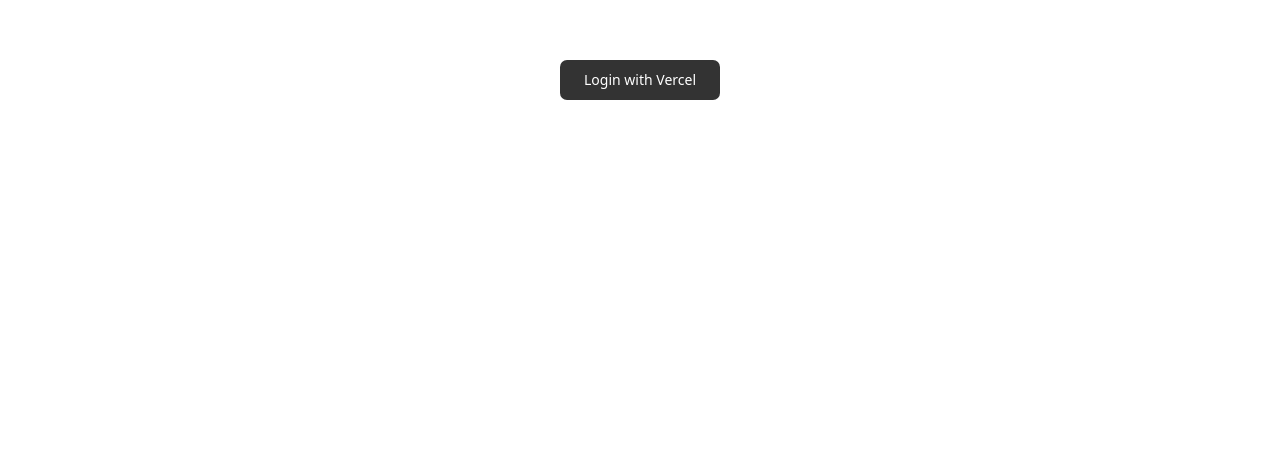
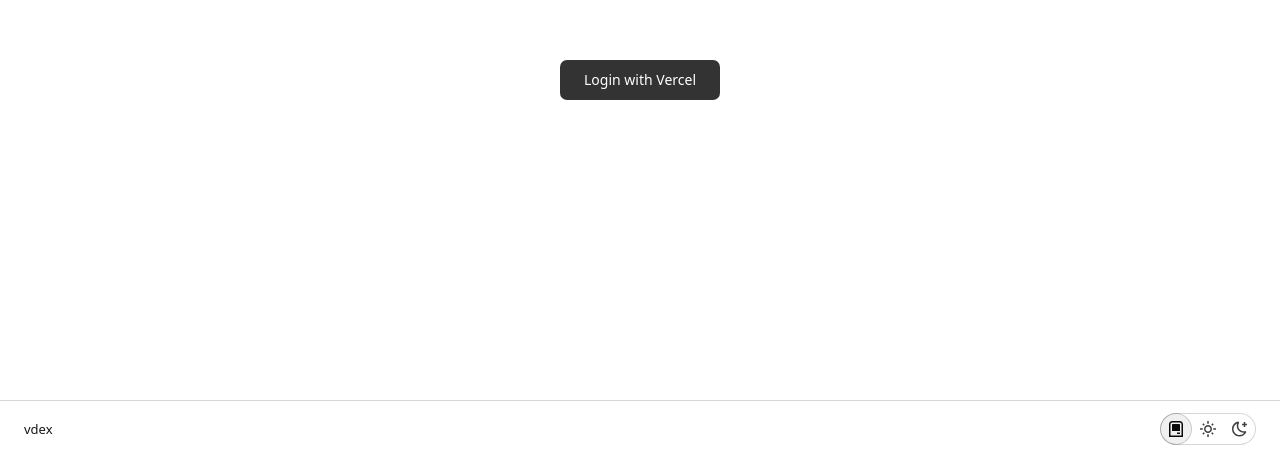
Before and after one commit to Montekkundan/vdex, a Next.js app: page / in a window 1280 px wide. Shown: the part 400-857 px from the top of the page. Before the commit the page ends 800 px from the top, so only its background shows below. Built offline with nearby package versions, Linux system fonts and the light colour scheme; no server answers.

Commit message:
feat: add global footer with theme switcher

```diff
--- a/src/app/layout.tsx
+++ b/src/app/layout.tsx
@@ -4,6 +4,7 @@
 import { JetBrains_Mono } from "next/font/google";
 import { ThemeProvider } from "@/components/theme-provider";
 import { TooltipProvider } from "@/components/ui/tooltip";
+import { AppFooter } from "@/components/layout/app-footer";
 import "./globals.css";
 
 const jetbrainsMono = JetBrains_Mono({
@@ -37,7 +38,12 @@
           enableSystem
           disableTransitionOnChange
         >
-          <TooltipProvider>{children}</TooltipProvider>
+          <TooltipProvider>
+            <div className="flex min-h-screen flex-col">
+              <div className="flex-1">{children}</div>
+              <AppFooter />
+            </div>
+          </TooltipProvider>
         </ThemeProvider>
       </body>
     </html>
--- /dev/null
+++ b/src/components/layout/app-footer.tsx
@@ -0,0 +1,21 @@
+"use client";
+
+import { usePathname } from "next/navigation";
+import { ThemeSwitcher } from "@/components/ui/theme-switcher-1";
+
+export function AppFooter() {
+  const pathname = usePathname();
+
+  if (pathname.startsWith("/desktop")) {
+    return null;
+  }
+
+  return (
+    <footer className="border-t border-gray-alpha-300 bg-background-100">
+      <div className="mx-auto flex h-14 max-w-7xl items-center justify-between px-6">
+        <span className="text-copy-13 font-medium text-gray-900">vdex</span>
+        <ThemeSwitcher />
+      </div>
+    </footer>
+  );
+}
--- /dev/null
+++ b/src/components/ui/theme-switcher-1.tsx
@@ -0,0 +1,113 @@
+"use client";
+
+import { useTheme } from "next-themes";
+import clsx from "clsx";
+
+type TTheme = "system" | "light" | "dark";
+
+export function ThemeSwitcher() {
+  const { theme, setTheme } = useTheme();
+  const resolvedTheme: TTheme =
+    theme === "light" || theme === "dark" || theme === "system"
+      ? theme
+      : "system";
+
+  return (
+    <fieldset className="flex h-8 rounded-full border border-gray-alpha-300 bg-background-100">
+      <legend className="sr-only">Select a display theme</legend>
+      <div className="-ml-px -mt-px">
+        <input
+          aria-label="system"
+          id="theme-switch-system"
+          type="radio"
+          value="system"
+          checked={resolvedTheme === "system"}
+          onChange={() => setTheme("system")}
+          className="sr-only"
+        />
+        <label
+          htmlFor="theme-switch-system"
+          className={clsx(
+            "group flex h-8 w-8 cursor-pointer items-center justify-center rounded-full transition",
+            resolvedTheme === "system" && "border border-gray-alpha-300 bg-gray-alpha-100",
+          )}
+        >
+          <span className="sr-only">system</span>
+          <svg height="16" strokeLinejoin="round" viewBox="0 0 16 16" width="16">
+            <path
+              fillRule="evenodd"
+              clipRule="evenodd"
+              d="M1 3.25C1 1.45507 2.45507 0 4.25 0H11.75C13.5449 0 15 1.45507 15 3.25V15.25V16H14.25H1.75H1V15.25V3.25ZM4.25 1.5C3.2835 1.5 2.5 2.2835 2.5 3.25V14.5H13.5V3.25C13.5 2.2835 12.7165 1.5 11.75 1.5H4.25ZM4 4C4 3.44772 4.44772 3 5 3H11C11.5523 3 12 3.44772 12 4V10H4V4ZM9 13H12V11.5H9V13Z"
+              className={clsx(
+                "duration-150 group-hover:fill-gray-1000",
+                resolvedTheme === "system" ? "fill-gray-1000" : "fill-gray-700",
+              )}
+            />
+          </svg>
+        </label>
+      </div>
+      <div className="-mt-px">
+        <input
+          aria-label="light"
+          id="theme-switch-light"
+          type="radio"
+          value="light"
+          checked={resolvedTheme === "light"}
+          onChange={() => setTheme("light")}
+          className="sr-only"
+        />
+        <label
+          htmlFor="theme-switch-light"
+          className={clsx(
+            "group flex h-8 w-8 cursor-pointer items-center justify-center rounded-full transition",
+            resolvedTheme === "light" && "border border-gray-alpha-300 bg-gray-alpha-100",
+          )}
+        >
+          <span className="sr-only">light</span>
+          <svg height="16" strokeLinejoin="round" viewBox="0 0 16 16" width="16">
+            <path
+              fillRule="evenodd"
+              clipRule="evenodd"
+              d="M8.75 0.75V0H7.25V0.75V2V2.75H8.75V2V0.75ZM11.182 3.75732L11.7123 3.22699L12.0659 2.87344L12.5962 2.34311L13.6569 3.40377L13.1265 3.9341L12.773 4.28765L12.2426 4.81798L11.182 3.75732ZM8 10.5C9.38071 10.5 10.5 9.38071 10.5 8C10.5 6.61929 9.38071 5.5 8 5.5C6.61929 5.5 5.5 6.61929 5.5 8C5.5 9.38071 6.61929 10.5 8 10.5ZM8 12C10.2091 12 12 10.2091 12 8C12 5.79086 10.2091 4 8 4C5.79086 4 4 5.79086 4 8C4 10.2091 5.79086 12 8 12ZM13.25 7.25H14H15.25H16V8.75H15.25H14H13.25V7.25ZM0.75 7.25H0V8.75H0.75H2H2.75V7.25H2H0.75ZM2.87348 12.0659L2.34315 12.5962L3.40381 13.6569L3.93414 13.1265L4.28769 12.773L4.81802 12.2426L3.75736 11.182L3.22703 11.7123L2.87348 12.0659ZM3.75735 4.81798L3.22702 4.28765L2.87347 3.9341L2.34314 3.40377L3.4038 2.34311L3.93413 2.87344L4.28768 3.22699L4.81802 3.75732L3.75735 4.81798ZM12.0659 13.1265L12.5962 13.6569L13.6569 12.5962L13.1265 12.0659L12.773 11.7123L12.2426 11.182L11.182 12.2426L11.7123 12.773L12.0659 13.1265ZM8.75 13.25V14V15.25V16H7.25V15.25V14V13.25H8.75Z"
+              className={clsx(
+                "duration-150 group-hover:fill-gray-1000",
+                resolvedTheme === "light" ? "fill-gray-1000" : "fill-gray-700",
+              )}
+            />
+          </svg>
+        </label>
+      </div>
+      <div className="-mr-px -mt-px">
+        <input
+          aria-label="dark"
+          id="theme-switch-dark"
+          type="radio"
+          value="dark"
+          checked={resolvedTheme === "dark"}
+          onChange={() => setTheme("dark")}
+          className="sr-only"
+        />
+        <label
+          htmlFor="theme-switch-dark"
+          className={clsx(
+            "group flex h-8 w-8 cursor-pointer items-center justify-center rounded-full transition",
+            resolvedTheme === "dark" && "border border-gray-alpha-300 bg-gray-alpha-100",
+          )}
+        >
+          <span className="sr-only">dark</span>
+          <svg height="16" strokeLinejoin="round" viewBox="0 0 16 16" width="16">
+            <path
+              fillRule="evenodd"
+              clipRule="evenodd"
+              d="M1.5 8.00005C1.5 5.53089 2.99198 3.40932 5.12349 2.48889C4.88136 3.19858 4.75 3.95936 4.75 4.7501C4.75 8.61609 7.88401 11.7501 11.75 11.7501C11.8995 11.7501 12.048 11.7454 12.1953 11.7361C11.0955 13.1164 9.40047 14.0001 7.5 14.0001C4.18629 14.0001 1.5 11.3138 1.5 8.00005ZM6.41706 0.577759C2.78784 1.1031 0 4.22536 0 8.00005C0 12.1422 3.35786 15.5001 7.5 15.5001C10.5798 15.5001 13.2244 13.6438 14.3792 10.9921L13.4588 9.9797C12.9218 10.155 12.3478 10.2501 11.75 10.2501C8.71243 10.2501 6.25 7.78767 6.25 4.7501C6.25 3.63431 6.58146 2.59823 7.15111 1.73217L6.41706 0.577759ZM13.25 1V1.75V2.75L14.25 2.75H15V4.25H14.25H13.25V5.25V6H11.75V5.25V4.25H10.75L10 4.25V2.75H10.75L11.75 2.75V1.75V1H13.25Z"
+              className={clsx(
+                "duration-150 group-hover:fill-gray-1000",
+                resolvedTheme === "dark" ? "fill-gray-1000" : "fill-gray-700",
+              )}
+            />
+          </svg>
+        </label>
+      </div>
+    </fieldset>
+  );
+}
```
